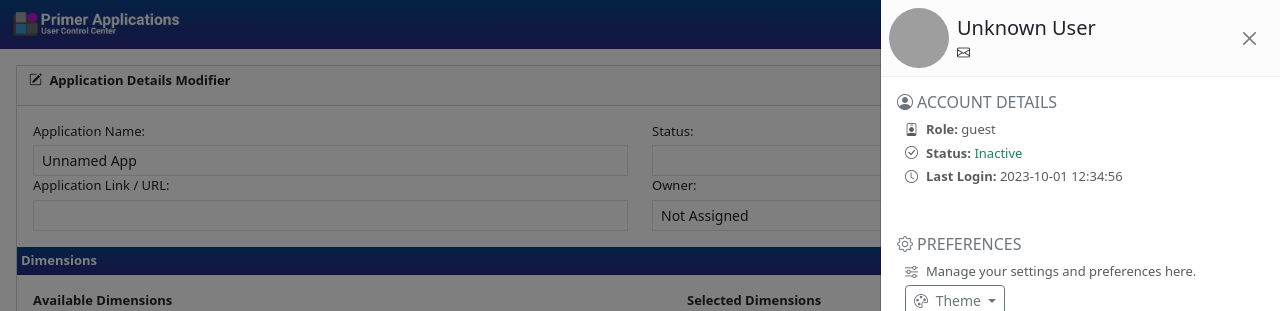
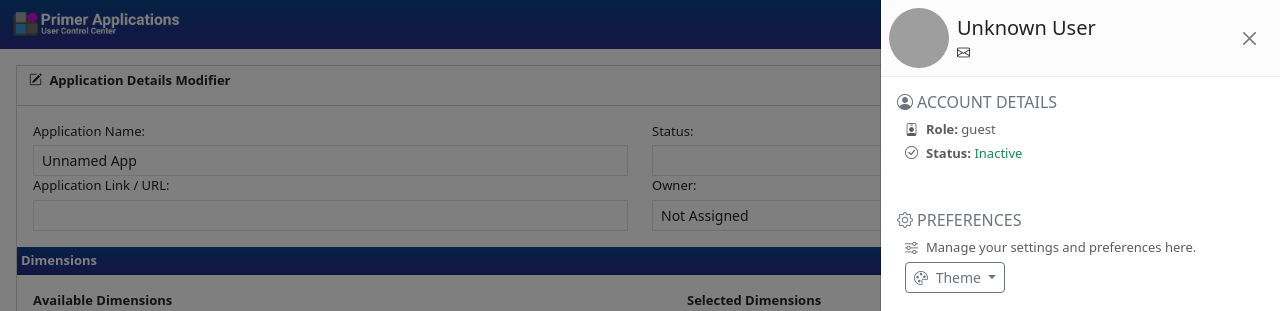
Before and after one commit to GPL-PRC0977/control_center_web_application, a Flask app: page /modify_app_form in a window 1280 px wide, after a click that opens the changed part. Shown: the top 311 px of the page. Run offline with Flask 3, Linux system fonts and the light colour scheme; data that the repository does not hold is empty; parts of the project's set-up code (start-up, migrations or seed data) failed here and were passed over; some libraries are stand-ins or nearby versions; grey boxes are pictures that could not be loaded.

Commit message:
remove last login label

```diff
--- a/templates/navbar.html
+++ b/templates/navbar.html
@@ -159,7 +159,7 @@
                             {% endif %}
                         </span>
                     </p>
-                    <p class="mb-1 text-muted"><i class="bi bi-clock me-2"></i><strong>Last Login:</strong>
+                    <p class="mb-1 text-muted d-none"><i class="bi bi-clock me-2"></i><strong>Last Login:</strong>
                         2023-10-01
                         12:34:56</p>
                 </div>
```
